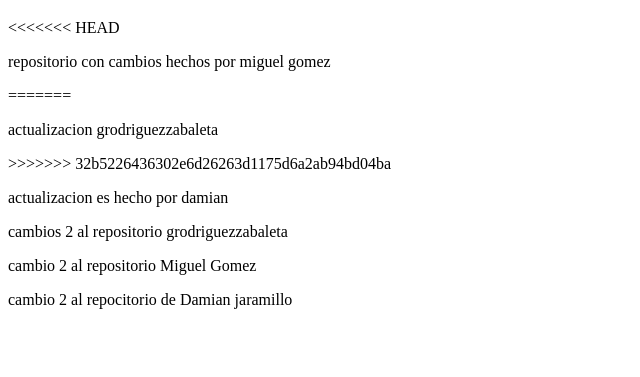
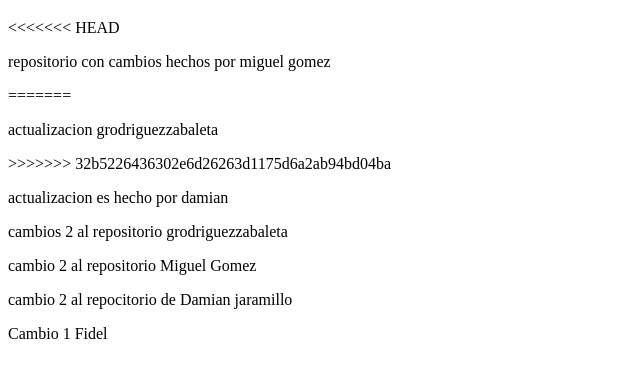
Before and after one commit to grodriguezzabaleta/git_proyecto, a plain HTML site: page index.html in a window 1280 px wide. Shown: the part 61-438 px from the top of the page, without its empty margins (0-640 px from the left). Drawn offline with Linux system fonts and the light colour scheme.

Commit message:
Cambio 1 Fidel

```diff
--- a/index.html
+++ b/index.html
@@ -17,6 +17,8 @@
 <p>cambios 2 al repositorio grodriguezzabaleta</p>
 <p> cambio 2 al repositorio Miguel Gomez</p>
 <p> cambio 2 al repocitorio de Damian jaramillo</p>
-
+<p>
+    Cambio 1 Fidel
+</p>
 </body>
 </html>
```
